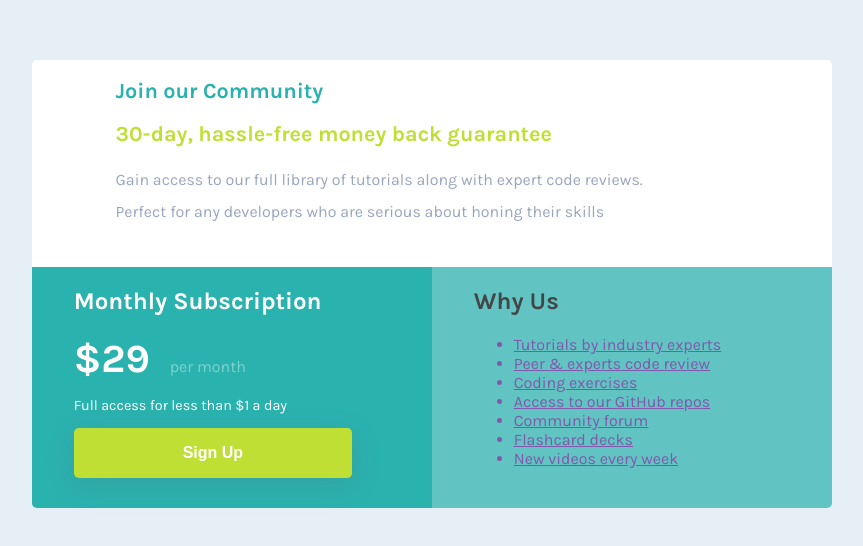
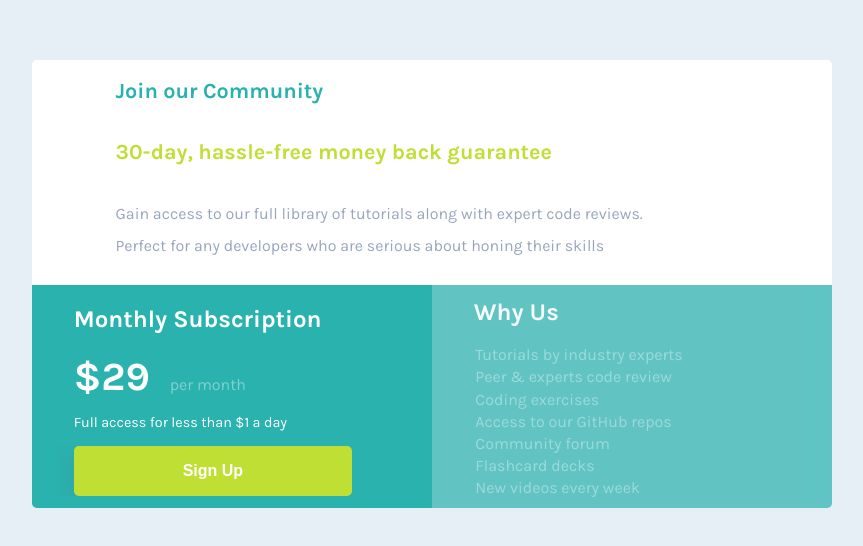
Before and after one commit to PacifistaPx0/Nithub, a plain HTML site: page Assignment2/index.html in a window 1280 px wide. Shown: the part 132-678 px from the top of the page, without its empty margins (208-1071 px from the left). Drawn offline with Linux system fonts and the light colour scheme.

Commit message:
button styling and more css

```diff
--- a/Assignment2/index.html
+++ b/Assignment2/index.html
@@ -43,7 +43,7 @@
             <section class="why-section">
                 <div class="wrapper">
                     <div class="why-header">
-                        <h1>Why Us</h1>
+                        <h1 class="why-us">Why Us</h1>
                     </div>
                     <div class="why-paragraph">
                         <a href="">
--- a/Assignment2/static/style.css
+++ b/Assignment2/static/style.css
@@ -50,6 +50,7 @@ body{
 }
 
 div {
+    overflow: hidden;
     box-sizing: border-box;
     padding-left: 6%;
 }
@@ -107,3 +108,30 @@ div {
 .monthly-sign-up, .sign-up{
     padding: 1rem 0;
 }
+
+.why-header{
+    color: #ffffff;
+    font-size: 1rem;
+}
+
+.why-us{
+    margin-block-start: 0.8rem;
+    margin-block-end: 0.3rem;
+}
+
+ul{
+    padding: 0;
+    margin-block-start: 0.8rem;
+    margin-block-end: 0.1rem;
+}
+
+li{
+    padding: 0.1rem;
+    list-style: none;
+}
+
+a{
+    text-decoration: none;
+    color: #ffffff;
+    opacity: .4;
+}
```
